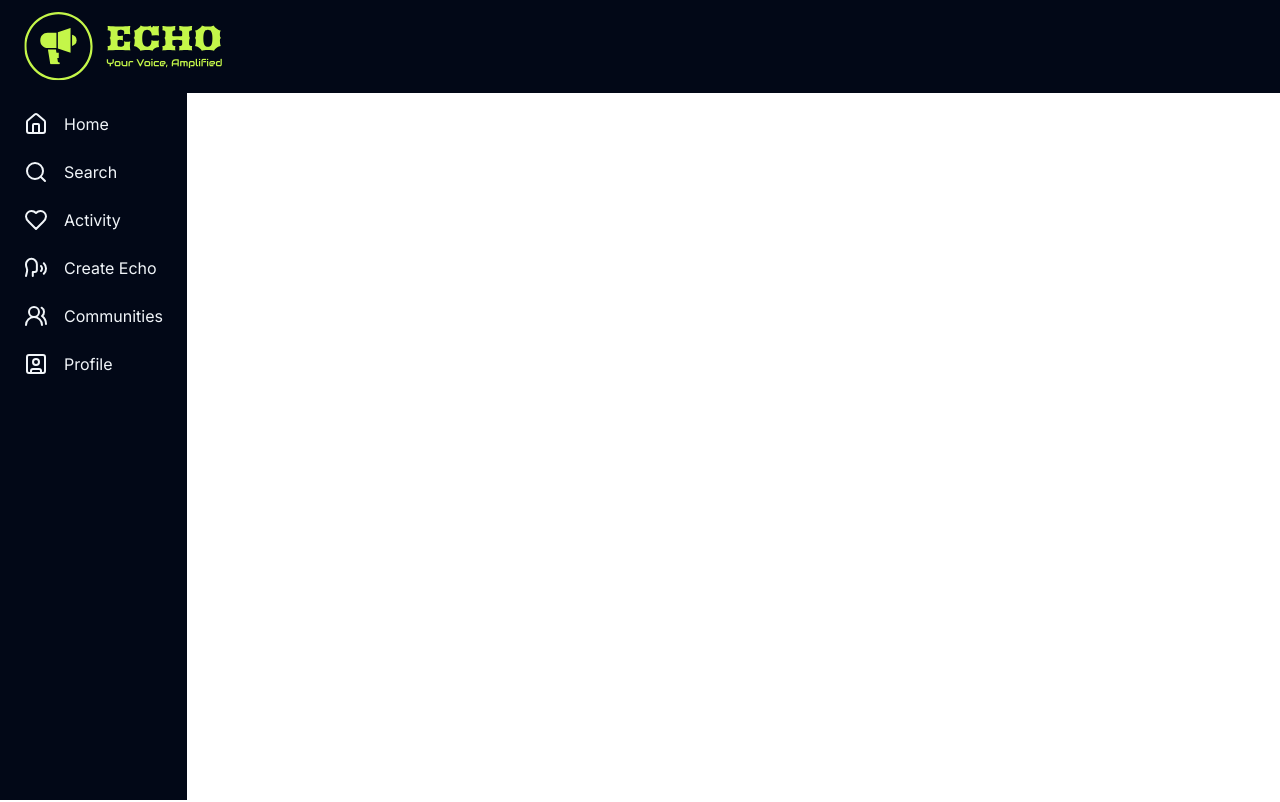
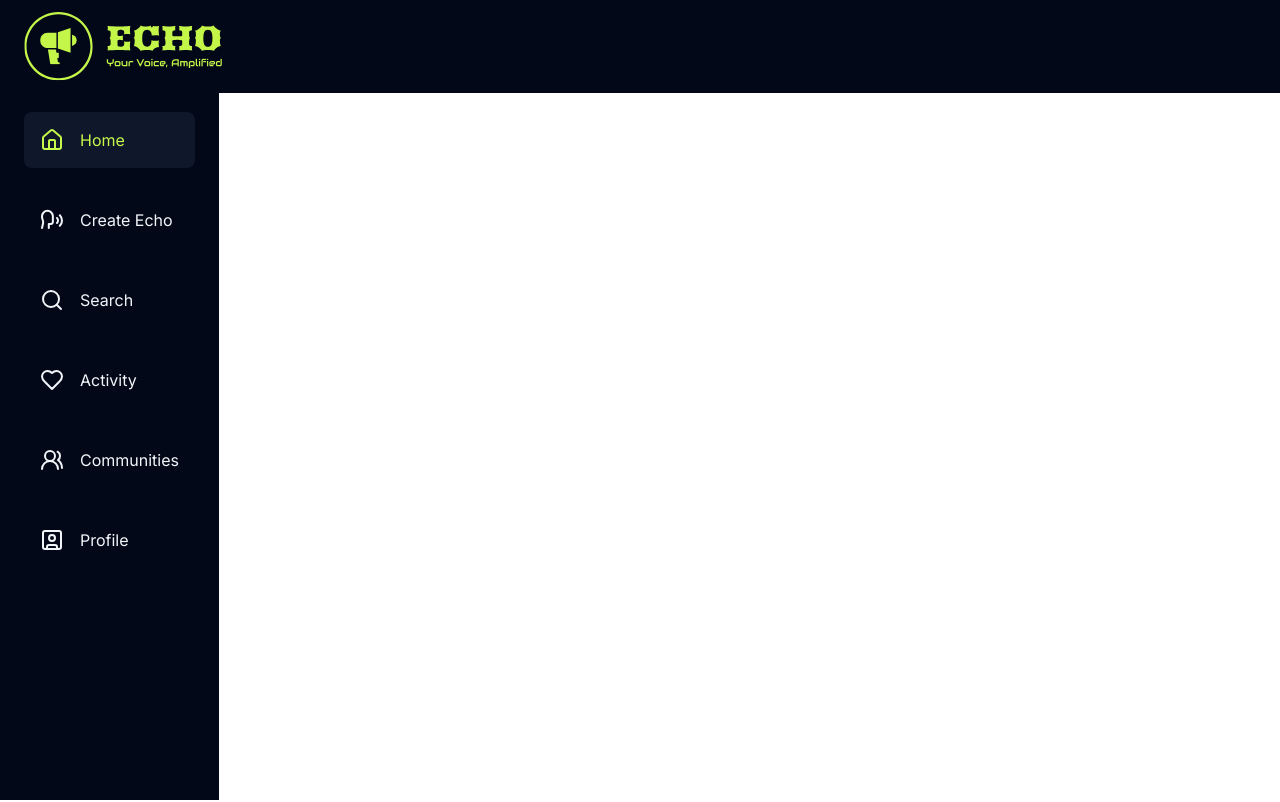
Before and after one commit to JwanCortez93/echo, a Next.js app: page / in a window 1280 px wide. Shown: the top 802 px of the page. Built offline with nearby package versions, Linux system fonts and the light colour scheme; no server answers.

Commit message:
LeftSidebar completed

```diff
--- a/src/app/(root)/_components/LeftSidebar.tsx
+++ b/src/app/(root)/_components/LeftSidebar.tsx
@@ -1,16 +1,44 @@
+"use client";
+
 import { sidebarLinks } from "@/constants";
+import { cn } from "@/lib/utils";
+import { SignedIn, SignOutButton } from "@clerk/nextjs";
+import { LogOut } from "lucide-react";
 import Link from "next/link";
+import { usePathname } from "next/navigation";
 
 const LeftSidebar = () => {
+  const pathname = usePathname();
+
   return (
-    <section className="custom-scrollbar leftsidebar">
-      <div className="flex flex-col flex-1 gap-6 px-6 w-full text-secondary">
-        {sidebarLinks.map((link) => (
-          <div key={link.route} className="flex gap-4">
-            {link.icon}
-            <Link href={link.route}>{link.label}</Link>
-          </div>
-        ))}
+    <section className="custom-scrollbar leftsidebar items-center">
+      <div className="flex flex-col  flex-1 gap-6 px-6 w-full text-secondary">
+        {sidebarLinks.map((link) => {
+          const isActive =
+            pathname === link.route || pathname.startsWith(`${link.route}/`);
+          return (
+            <Link
+              key={link.label}
+              className={cn("leftsidebar_link", {
+                "bg-primary text-accent-foreground": isActive,
+              })}
+              href={link.route}
+            >
+              {link.icon}
+              <p className="max-lg:hidden">{link.label}</p>
+            </Link>
+          );
+        })}
+      </div>
+      <div className="mt-10 px-6 ">
+        <SignedIn>
+          <SignOutButton redirectUrl="/">
+            <div className="flex gap-2 cursor-pointer">
+              <LogOut className="text-destructive" />
+              <p className="max-lg:hidden text-destructive">Log Out</p>
+            </div>
+          </SignOutButton>
+        </SignedIn>
       </div>
     </section>
   );
--- a/src/app/(root)/_components/NavBar.tsx
+++ b/src/app/(root)/_components/NavBar.tsx
@@ -23,15 +23,6 @@ const NavBar = () => {
         />
       </Link>
       <div className="flex items-center gap-1">
-        <div className="block md:hidden">
-          <SignedIn>
-            <SignOutButton>
-              <div className="flex cursor-pointer">
-                <LogOut className="text-secondary" />
-              </div>
-            </SignOutButton>
-          </SignedIn>
-        </div>
         <OrganizationSwitcher
           appearance={{
             elements: {
@@ -39,6 +30,15 @@ const NavBar = () => {
             },
           }}
         />
+        <div className="block md:hidden">
+          <SignedIn>
+            <SignOutButton>
+              <div className="flex cursor-pointer">
+                <LogOut className="text-destructive" />
+              </div>
+            </SignOutButton>
+          </SignedIn>
+        </div>
       </div>
     </nav>
   );
--- a/src/app/globals.css
+++ b/src/app/globals.css
@@ -22,8 +22,8 @@
     --muted: hsl(210 40% 96.1%);
     --muted-foreground: hsl(215.4 16.3% 46.9%);
 
-    --accent: hsl(210 40% 96.1%);
-    --accent-foreground: hsl(222.2 47.4% 11.2%);
+    --accent: hsl(222, 100%, 38%);
+    --accent-foreground: hsl(77, 91%, 63%);
 
     --destructive: hsl(0 84.2% 60.2%);
     --destructive-foreground: hsl(210 40% 98%);
--- a/src/constants/index.tsx
+++ b/src/constants/index.tsx
@@ -14,6 +14,11 @@ export const sidebarLinks: SidebarLinkType[] = [
     label: "Home",
   },
   {
+    icon: <Speech />,
+    route: "/create-echo",
+    label: "Create Echo",
+  },
+  {
     icon: <Search />,
     route: "/search",
     label: "Search",
@@ -22,11 +27,6 @@ export const sidebarLinks: SidebarLinkType[] = [
     icon: <Heart />,
     route: "/activity",
     label: "Activity",
-  },
-  {
-    icon: <Speech />,
-    route: "/create-echo",
-    label: "Create Echo",
   },
   {
     icon: <UsersRound />,
```
